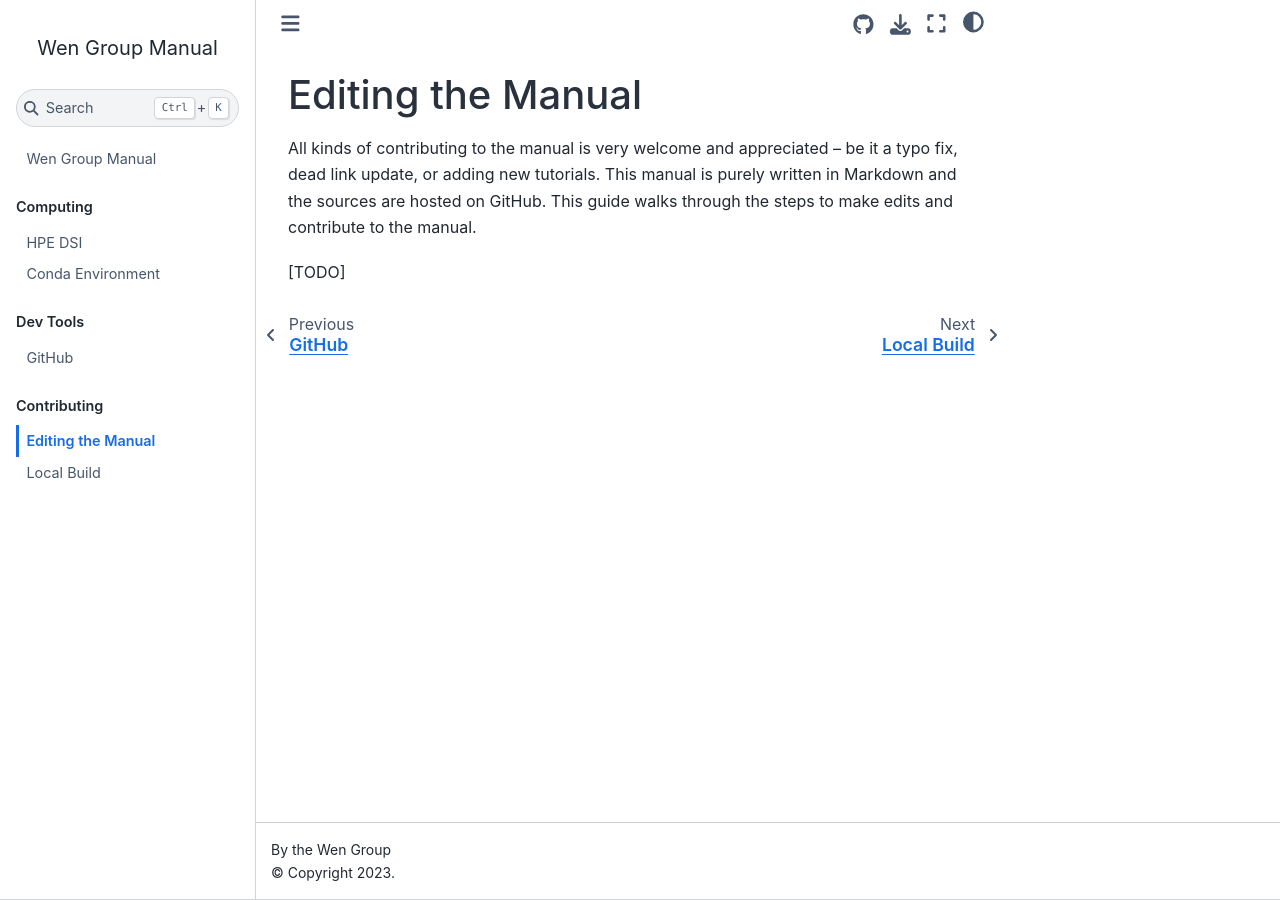
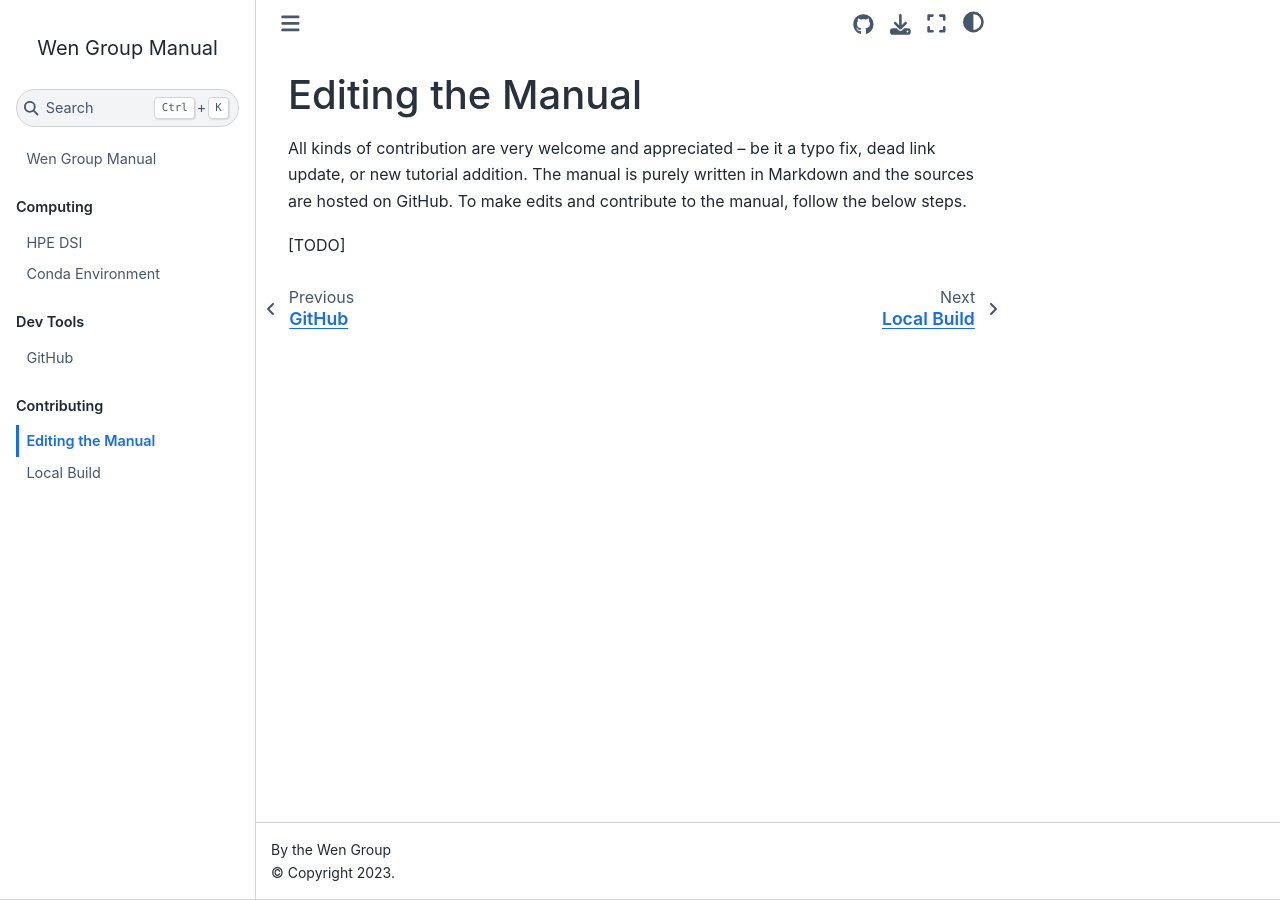
Before and after one commit to wengroup/group_manual, a Jupyter Book: the page built from docs/contributing/edit.md, in a window 1280 px wide. Built offline with Jupyter Book 1.0.4 settings and Sphinx 7.4.7 and the Sphinx Book theme 1.1.4, drawn with Linux system fonts in a browser that asks for light colours.

Commit message:
Update contributing

```diff
--- a/docs/contributing/edit.md
+++ b/docs/contributing/edit.md
@@ -1,8 +1,8 @@
 # Editing the Manual
 
-All kinds of contributing to the manual is very welcome and appreciated -- be it a
-typo fix, dead link update, or adding new tutorials. This manual is purely written
-in Markdown and the sources are hosted on GitHub. This guide walks through the steps
-to make edits and contribute to the manual.
+All kinds of contribution are very welcome and appreciated -- be it a typo fix, dead
+link update, or new tutorial addition. The manual is purely written in Markdown and the
+sources are hosted on GitHub. To make edits and contribute to the manual, follow the
+below steps.
 
 [TODO]
```
Also changed, not shown: docs/contributing/local_build.md (+2 -2 lines).
